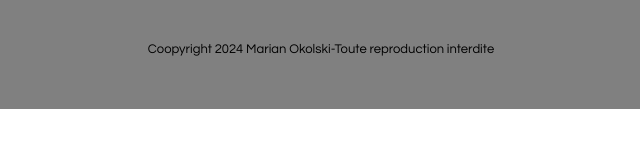
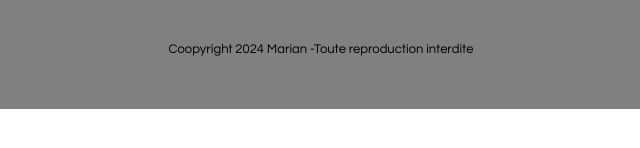
Before and after one commit to artemis62820/my-site-web-informatique-github, a plain HTML site: page index.html in a window 1280 px wide. Shown: the part 458-606 px from the top of the page, 319-959 px from the left. Drawn offline with Linux system fonts and the light colour scheme.

Commit message:
Update index.html

```diff
--- a/index.html
+++ b/index.html
@@ -35,5 +35,5 @@
         <br/>
 
     	<footer>
-    		<p>Coopyright 2024 Marian Okolski-Toute reproduction interdite</p>
+    		<p>Coopyright 2024 Marian -Toute reproduction interdite</p>
     	</footer >
```
